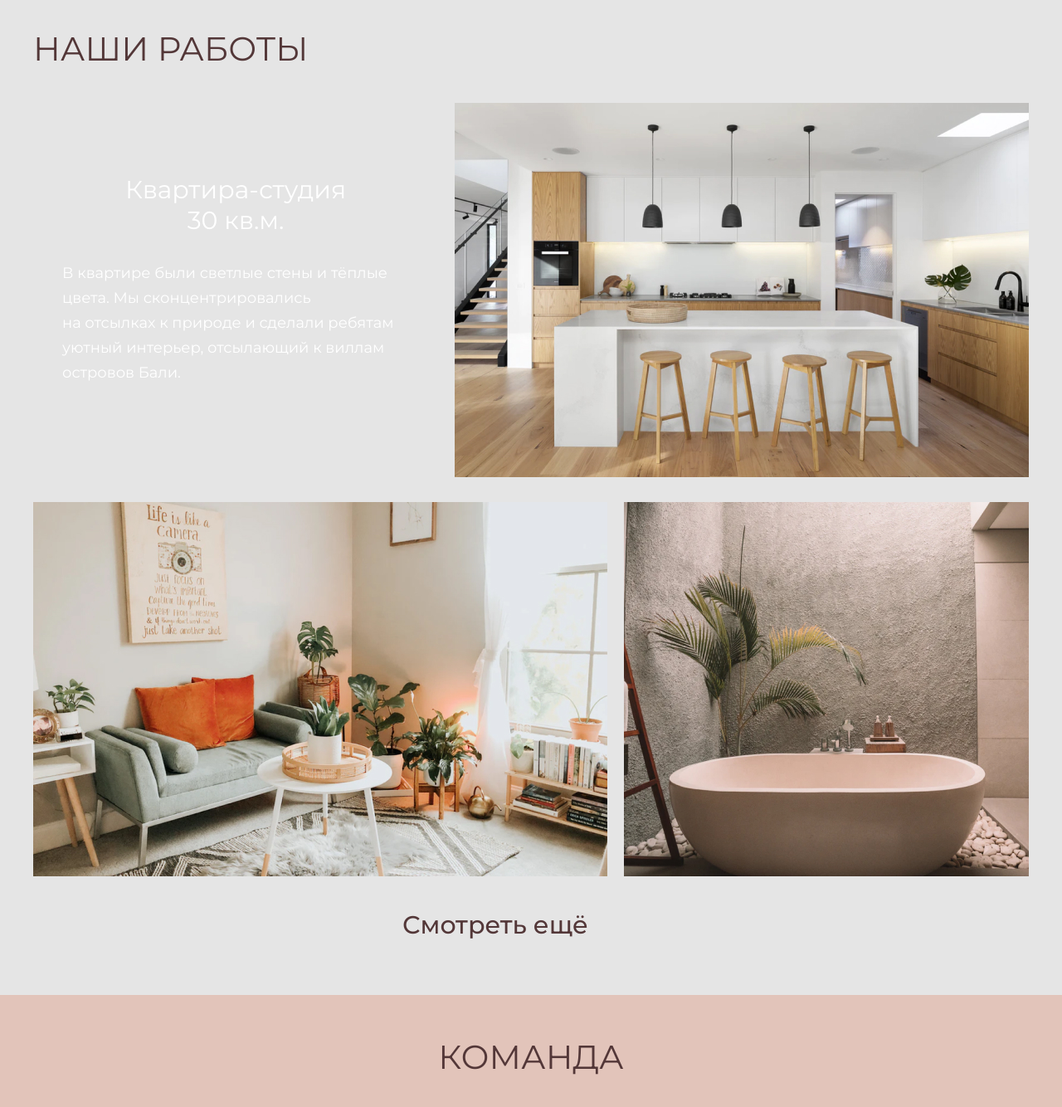
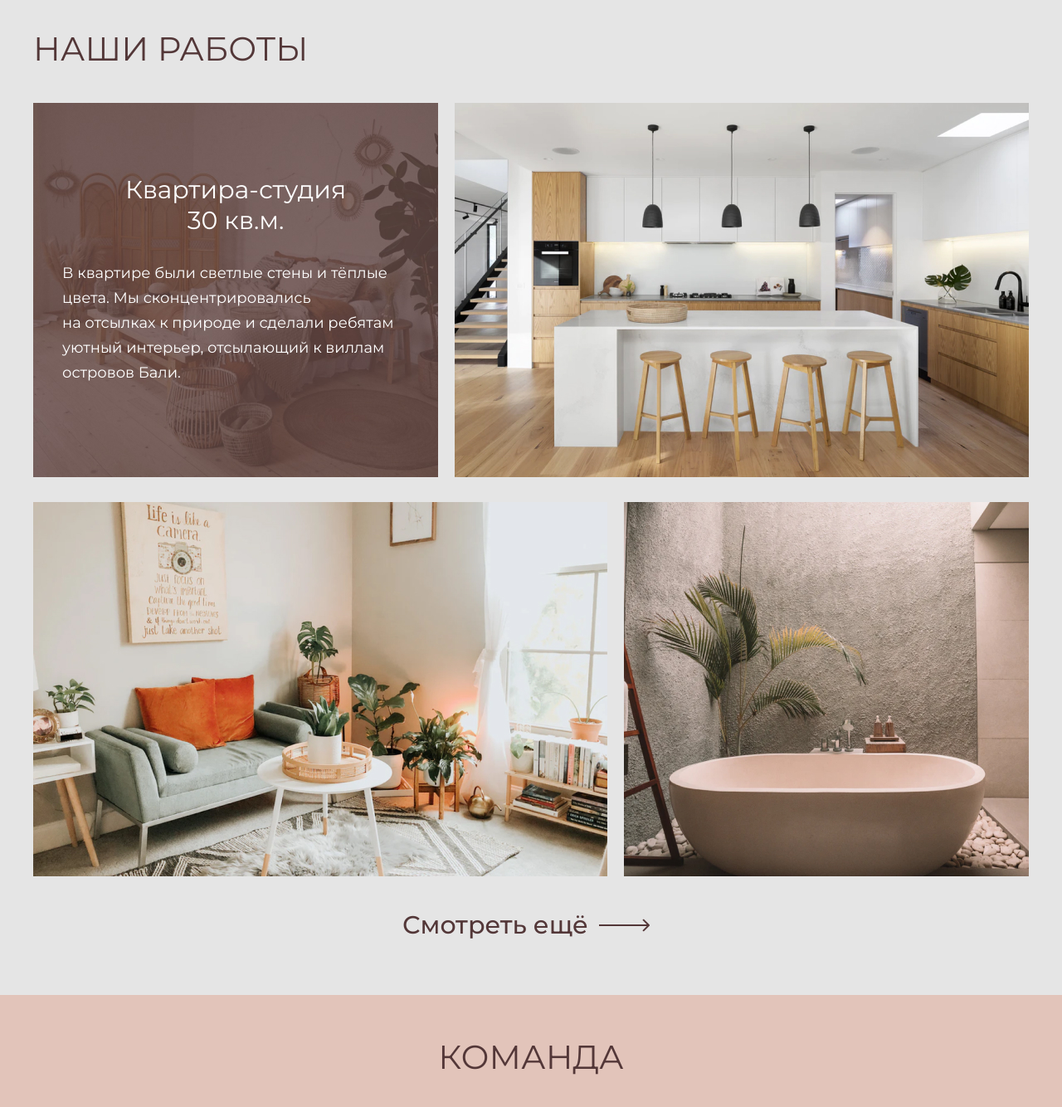
Before and after one commit to YuryMarshall/SCANDI, a plain HTML site: page index.html in a window 1280 px wide. Shown: the part 1660-2994 px from the top of the page at 83% size. Drawn offline with Linux system fonts and the light colour scheme; the site is published under a folder, as on GitHub Pages, so addresses that start at the root find nothing.

Commit message:
Исправлены ссылки background css
Исправлены ссылки для background-images в стилевом файле

```diff
--- a/css/styles.css
+++ b/css/styles.css
@@ -268,7 +268,7 @@ body {
 }
 .result__description {
   color: white;
-  background: url("/pic/pic1.jpg") no-repeat center;
+  background: url("../pic/pic1.jpg") no-repeat center;
   background-size: 488px 451px;
 }
 .result__title {
@@ -303,11 +303,11 @@ body {
   margin: 0 auto;
   margin-bottom: 65px;
   width: 310px;
-  background: url(/pic/Arrow.svg) no-repeat 95% center;
+  background: url(../pic/Arrow.svg) no-repeat 95% center;
 }
 .more:hover,
 more:focus {
-  background: url(/pic/Arrow.svg) no-repeat right center;
+  background: url(../pic/Arrow.svg) no-repeat right center;
   transition: 0.2s all;
 }
 /*------------------------------------------TEAM--------------------------------*/
--- a/index.html
+++ b/index.html
@@ -206,7 +206,7 @@
       <!----------------------REQUEST------------------------------------->
       <section id="request" class="request">
         <div class="request__container">
-          <form action="url#" class="request__form__container">
+          <form action="url#" class="request__form__container" method="post">
             <h2 class="request__title">ОСТАВИТЬ ЗАЯВКУ</h2>
             <p class="request__descrip">
               Оставьте свои контакты. Менеджер перезвонит <br />
```
